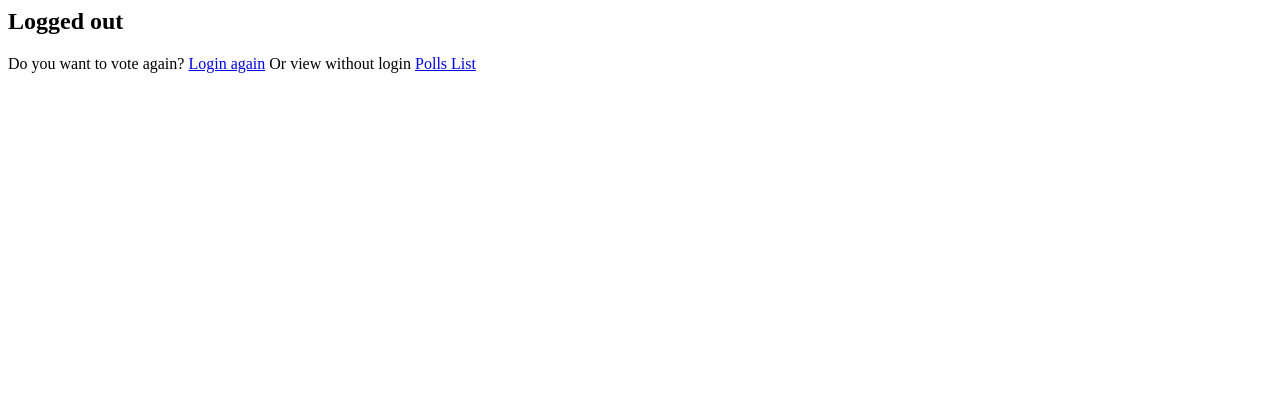
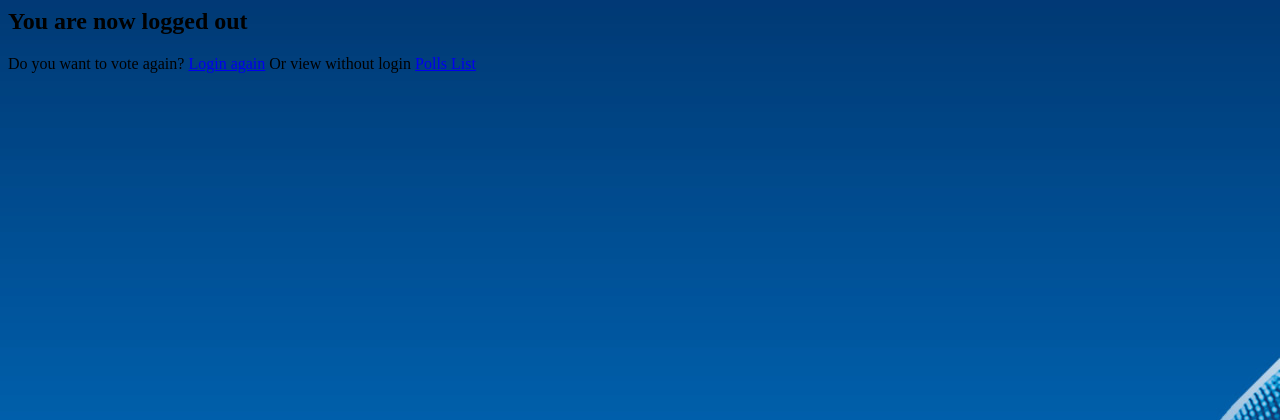
Before and after one commit to PloyyNK/ku-polls, a Django app: page /accounts/logout/ in a window 1280 px wide. Shown: the top 420 px of the page. Run offline with Django 4.2, Linux system fonts and the light colour scheme.

Commit message:
update login logout pages

```diff
--- a/polls/templates/polls/index.html
+++ b/polls/templates/polls/index.html
@@ -1,9 +1,10 @@
 {% load static %}
 
 <link rel="stylesheet" href="{% static 'polls/style.css' %}">
+<h1 style="color: white">WELCOME TO KU POLL</h1>
 {% if user.is_authenticated %}
-<label>{{"Hello, "}}</label><user>{{user.username}}</user>
-<a href="{% url 'logout' %}" style="color: white">Logout</a>
+<h3>{{"Hello, "}} <user>{{user.username }}</user> <a href="{% url 'logout' %}" style="color: white">Logout</a></h3>
+
 {% else %}
 <a href="{% url 'login' %}" style="color: red">Login</a>
 {% endif %}
@@ -22,7 +23,6 @@
     {% for question in latest_question_list %}
         <li><a href="{% url 'polls:detail' question.id %}">{{ question.question_text }}</a>
         <a href="{% url 'polls:results' question.id %}" style="color: red">Result</a></li>
-
     {% endfor %}
     </ul>
 {% else %}
--- a/polls/templates/registration/logged_out.html
+++ b/polls/templates/registration/logged_out.html
@@ -1,9 +1,13 @@
- <html>
+{% load static %}
+
+<link rel="stylesheet" href="{% static 'polls/style.css' %}">
+
+<html>
    <body>
-   <h2>Logged out</h2>
+   <h2 style="white">You are now logged out</h2>
    <p>
    Do you want to vote again?
-   <a href="{% url 'login'%}">Login again</a>
+   <a href="{% url 'login'%}" style="white">Login again</a>
    Or view without login
-      <a href="{% url 'polls:index'%}">Polls List</a>
+      <a href="{% url 'polls:index'%}" style="white">Polls List</a>
    </body>
```
Also changed, not shown: polls/templates/registration/login.html (+8 -4 lines).
